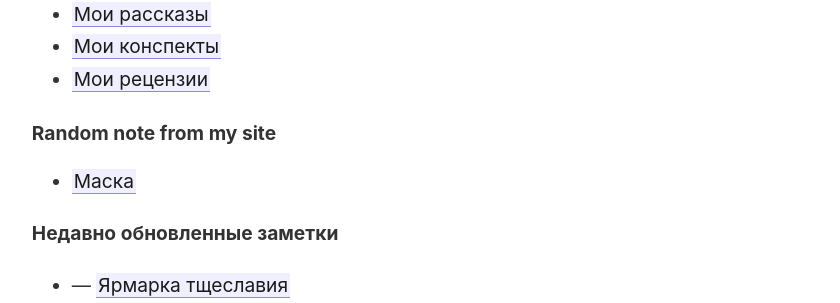
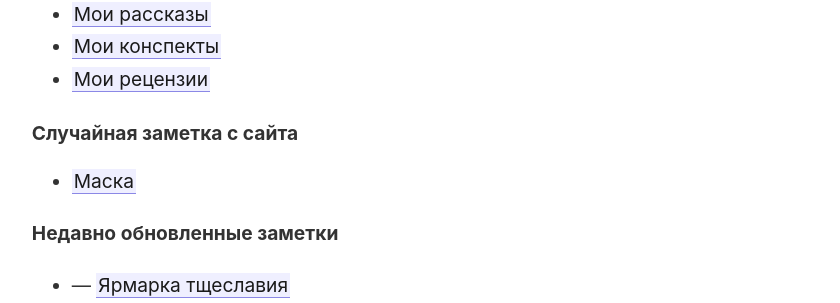
Before and after one commit to khuseynx/my-digital-garden, a Jekyll site: the page built from _pages/index.md, in a window 1280 px wide. Shown: the part 553-856 px from the top of the page, without its empty margins (45-885 px from the left). Built offline with Jekyll 4.4.1, drawn with Linux system fonts in a browser that asks for light colours.

Commit message:
random note final

```diff
--- a/_pages/index.md
+++ b/_pages/index.md
@@ -26,7 +26,7 @@ permalink: /
 - [[Мои конспекты]]
 - [[Мои рецензии]]
 
-#### Random note from my site
+#### Случайная заметка с сайта
 
 {% assign random_note = site.notes | sample %}
 
```
